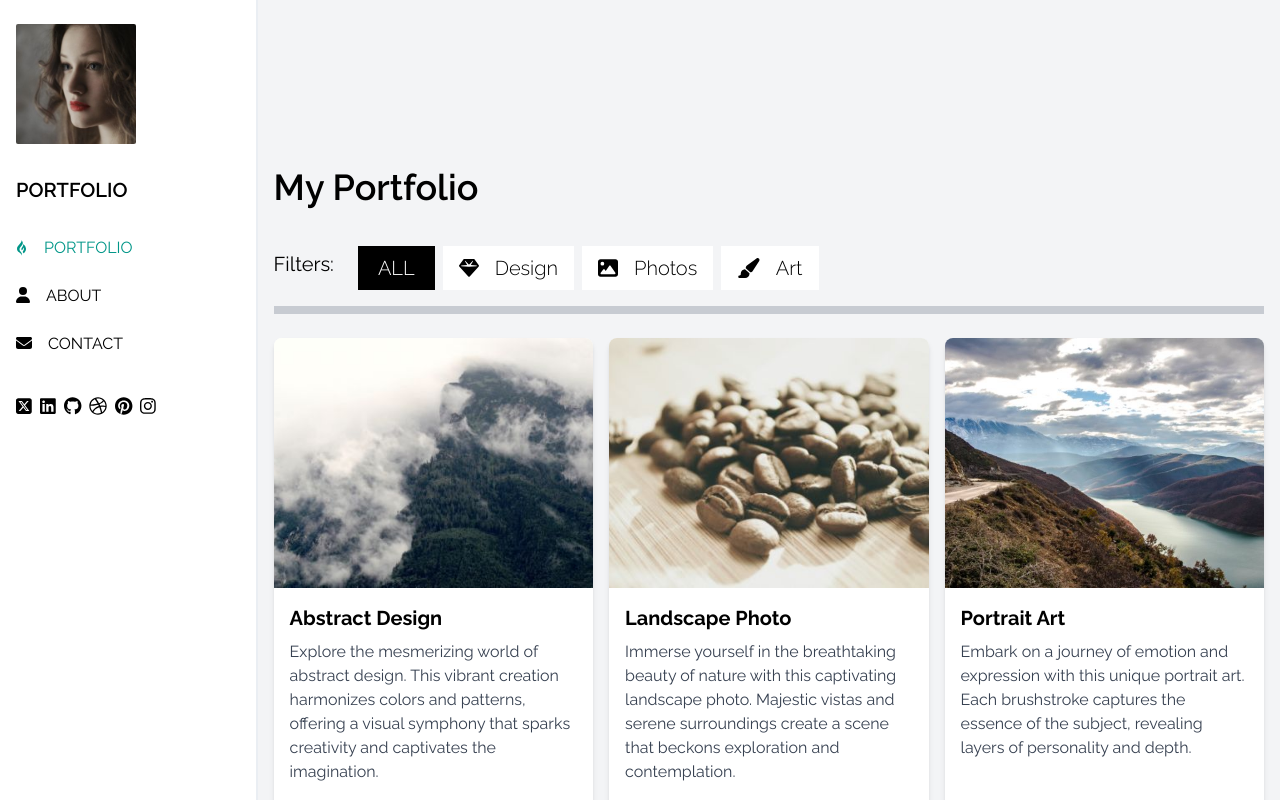
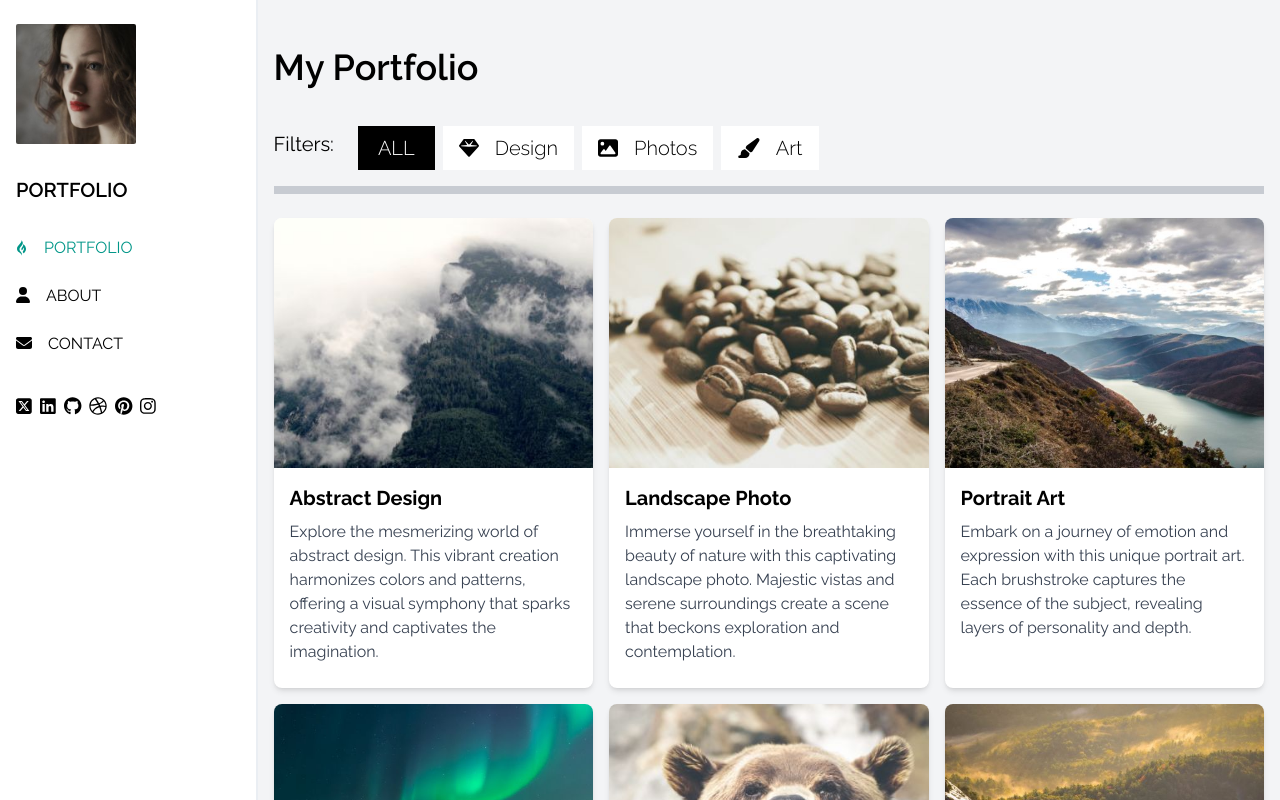
Before and after one commit to Metaverse-Nabeel/majesty_portfolio, a Next.js app: page / in a window 1280 px wide. Shown: the top 800 px of the page. Built offline with nearby package versions, Linux system fonts and the light colour scheme.

Commit message:
Responsiveness for the portfolio completed

```diff
--- a/src/app/components/PortfolioHeader.tsx
+++ b/src/app/components/PortfolioHeader.tsx
@@ -11,7 +11,7 @@ const PortfolioHeader = () => {
 
   return (
     <>
-      <div className="flex flex-col md:mt-36">
+      <div className="flex flex-col">
         <h1 className="text-[36px] px-4 py-4 font-semibold">My Portfolio</h1>
       <div className="lg:flex md:flex md:flex-wrap sm:flex-wrap space-y-2 space-x-2 items-center justify-start px-4 py-2 text-xl">
         <p className="text-md mr-4">Filters:</p>
--- a/src/app/sections/Packages.tsx
+++ b/src/app/sections/Packages.tsx
@@ -5,7 +5,7 @@ const Packages = () => {
   return (
     <section id="packages" className="w-full px-4 flex flex-col">
         <h3 className="text-2xl">How much I charge</h3>
-        <div className="w-full h-1/3 flex items-center justify-between mt-2 px-4">
+        <div className="w-full h-1/3 flex-col md:flex lg:flex items-center justify-between mt-2 px-4 z-0">
             {
                 PackagesData.map((item)=> <PackageCard key={item.id} packageData={item}/>)
             }
--- a/src/app/sections/Portfolio.tsx
+++ b/src/app/sections/Portfolio.tsx
@@ -3,11 +3,9 @@ import PortfolioHeader from "@/app/components/PortfolioHeader";
 
 const Portfolio: React.FC = () => {
   return (
-    <section className="flex flex-col" id="portfolio">
+    <section className="flex flex-col pt-24 md:pt-16 lg:pt-6" id="portfolio">
       <PortfolioHeader />
-
-          <PaginatedItems itemsPerPage={6} />
-
+      <PaginatedItems itemsPerPage={6} />
     </section>
   );
 };
```
